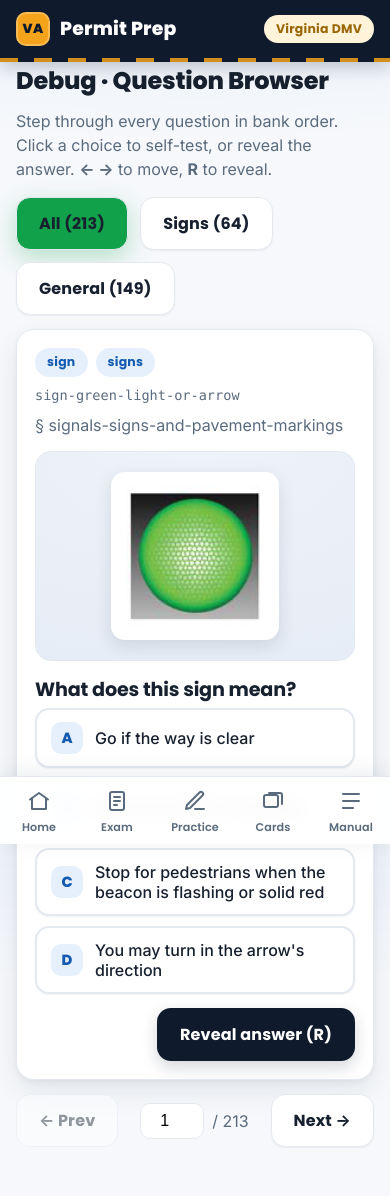
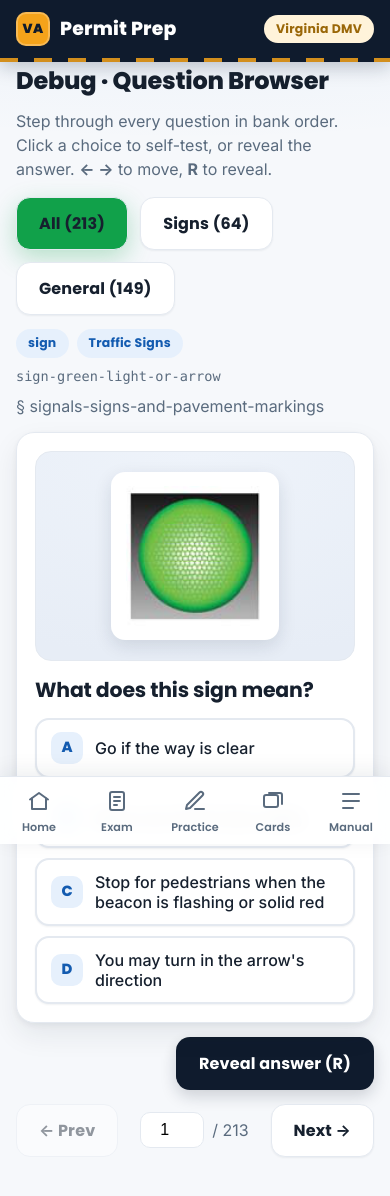
Before and after one commit to 1kevgriff/PermitPrep, a Vue app: page /#/debug in a window 390 px wide. Shown: the top 1196 px of the page. Built offline with nearby package versions, Linux system fonts and the light colour scheme.

Commit message:
simplify: reuse QuestionCard/ExplanationPanel in DebugView; drop mobile bg-attachment jank

```diff
--- a/src/components/question/ExplanationPanel.vue
+++ b/src/components/question/ExplanationPanel.vue
@@ -3,7 +3,8 @@ import { computed } from 'vue'
 import { useContentStore } from '@/stores/content'
 
 const props = defineProps<{
-  correct: boolean
+  /** true = Correct, false = Not quite, null = neutral reveal (answer shown without a guess). */
+  correct: boolean | null
   explanation: string
   sectionSlug: string
 }>()
@@ -13,13 +14,13 @@ const section = computed(() => content.sectionBySlug.get(props.sectionSlug))
 </script>
 
 <template>
-  <div class="explain" :class="correct ? 'explain--ok' : 'explain--no'">
+  <div class="explain" :class="correct === false ? 'explain--no' : 'explain--ok'">
     <div class="explain__head">
       <span class="explain__icon" aria-hidden="true">
-        <svg v-if="correct" viewBox="0 0 24 24" width="18" height="18" fill="none" stroke="currentColor" stroke-width="3" stroke-linecap="round" stroke-linejoin="round"><path d="M5 13l4 4L19 7" /></svg>
+        <svg v-if="correct !== false" viewBox="0 0 24 24" width="18" height="18" fill="none" stroke="currentColor" stroke-width="3" stroke-linecap="round" stroke-linejoin="round"><path d="M5 13l4 4L19 7" /></svg>
         <svg v-else viewBox="0 0 24 24" width="18" height="18" fill="none" stroke="currentColor" stroke-width="3" stroke-linecap="round" stroke-linejoin="round"><path d="M12 8v5M12 16.5h.01M10.3 3.9 2.4 18a2 2 0 0 0 1.7 3h15.8a2 2 0 0 0 1.7-3L13.7 3.9a2 2 0 0 0-3.4 0Z" /></svg>
       </span>
-      <strong>{{ correct ? 'Correct!' : 'Not quite' }}</strong>
+      <strong>{{ correct === null ? 'Answer' : correct ? 'Correct!' : 'Not quite' }}</strong>
     </div>
     <p>{{ explanation }}</p>
     <RouterLink v-if="section" :to="`/manual/${section.slug}`" class="explain__link">
--- a/src/styles/main.css
+++ b/src/styles/main.css
@@ -55,10 +55,10 @@ body {
 
 body {
   line-height: 1.5;
-  /* subtle road-haze gradient behind the soft bg */
+  /* subtle road-haze gradient behind the soft bg (non-fixed to avoid mobile scroll jank) */
   background-image:
     radial-gradient(1200px 460px at 50% -180px, rgba(31, 115, 216, 0.1), transparent 70%);
-  background-attachment: fixed;
+  background-repeat: no-repeat;
 }
 
 a {
--- a/src/views/DebugView.vue
+++ b/src/views/DebugView.vue
@@ -2,9 +2,10 @@
 import { computed, ref, reactive, onMounted, onUnmounted, watch } from 'vue'
 import { storeToRefs } from 'pinia'
 import { useContentStore } from '@/stores/content'
+import { topicLabel } from '@/lib/labels'
 import type { Question } from '@/types/question'
-import SignImage from '@/components/question/SignImage.vue'
-import ChoiceList from '@/components/question/ChoiceList.vue'
+import QuestionCard from '@/components/question/QuestionCard.vue'
+import ExplanationPanel from '@/components/question/ExplanationPanel.vue'
 
 const content = useContentStore()
 const { questions } = storeToRefs(content)
@@ -29,11 +30,6 @@ const selected = computed(() =>
 )
 const revealed = computed(() =>
   !!current.value && (selected.value !== null || revealedIds[current.value.id] === true),
-)
-
-const letters = ['A', 'B', 'C', 'D', 'E', 'F']
-const section = computed(() =>
-  current.value ? content.sectionBySlug.get(current.value.manualRef.sectionSlug) : undefined,
 )
 
 // Clamp the cursor whenever the filtered list shrinks under it.
@@ -110,44 +106,31 @@ onUnmounted(() => window.removeEventListener('keydown', onKey))
       </div>
     </header>
 
-    <div v-if="current" class="card stack">
+    <div v-if="current" class="stack">
       <div class="row dbg-meta">
         <span class="pill">{{ current.type }}</span>
-        <span class="pill">{{ current.topic }}</span>
+        <span class="pill">{{ topicLabel(current.topic) }}</span>
         <span class="muted mono">{{ current.id }}</span>
         <span class="muted">§ {{ current.manualRef.sectionSlug }}</span>
       </div>
 
-      <SignImage
-        v-if="current.type === 'sign'"
-        :src="current.image"
-        alt="Traffic sign to identify"
-      />
-
-      <h2 class="dbg-prompt">{{ current.prompt }}</h2>
-
-      <ChoiceList
-        :choices="current.choices"
+      <!-- Reuse the real exam/practice card so debug tracks the live UI. -->
+      <QuestionCard
+        :question="current"
         :selected-index="selected"
-        :answer-index="current.answerIndex"
         :revealed="revealed"
         @select="select"
       />
 
-      <div v-if="revealed" class="dbg-answer">
-        <strong>
-          Answer: {{ letters[current.answerIndex] }} — {{ current.choices[current.answerIndex] }}
-        </strong>
-        <p v-if="selected !== null" class="muted">
-          You picked {{ letters[selected] }} —
-          {{ selected === current.answerIndex ? 'correct ✓' : 'wrong ✗' }}
-        </p>
-        <p>{{ current.explanation }}</p>
-        <RouterLink v-if="section" :to="`/manual/${section.slug}`" class="dbg-link">
-          Read more in {{ section.title }} →
-        </RouterLink>
-      </div>
-      <div v-else class="row" style="justify-content: flex-end">
+      <!-- QuestionCard shows the explanation only after a pick; cover the
+           reveal-without-guessing path with a neutral panel. -->
+      <ExplanationPanel
+        v-if="revealed && selected === null"
+        :correct="null"
+        :explanation="current.explanation"
+        :section-slug="current.manualRef.sectionSlug"
+      />
+      <div v-else-if="!revealed" class="row" style="justify-content: flex-end">
         <button class="btn" @click="reveal">Reveal answer (R)</button>
       </div>
     </div>
@@ -187,22 +170,6 @@ onUnmounted(() => window.removeEventListener('keydown', onKey))
   font-family: ui-monospace, SFMono-Regular, Menlo, monospace;
   font-size: 0.85rem;
 }
-.dbg-prompt {
-  font-size: 1.2rem;
-}
-.dbg-answer {
-  margin-top: 4px;
-  padding: 14px;
-  border-radius: 12px;
-  border: 1px solid var(--green);
-  background: var(--green-soft);
-}
-.dbg-answer p {
-  margin: 6px 0 8px;
-}
-.dbg-link {
-  font-weight: 650;
-}
 .dbg-nav {
   justify-content: space-between;
   align-items: center;
```
Also changed, not shown: 1 other file (tests, documents, lock files or other folders).
